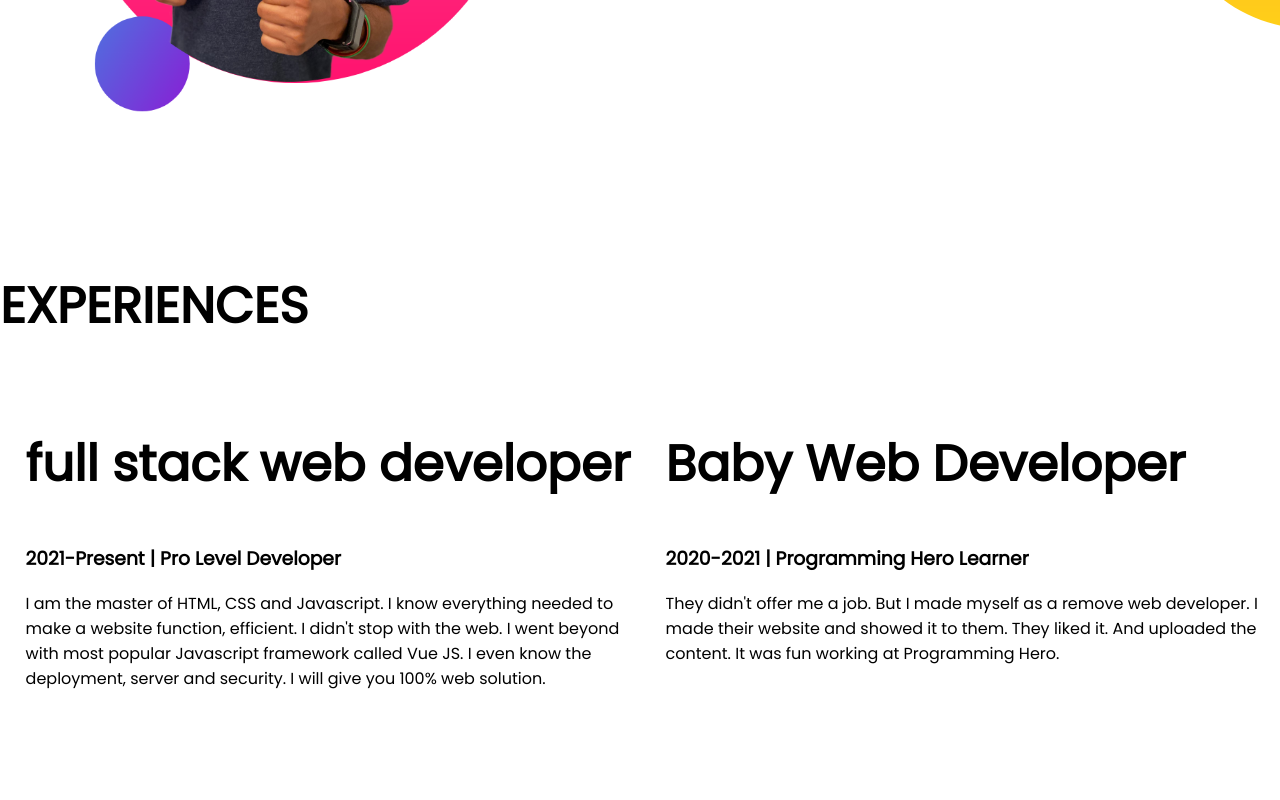
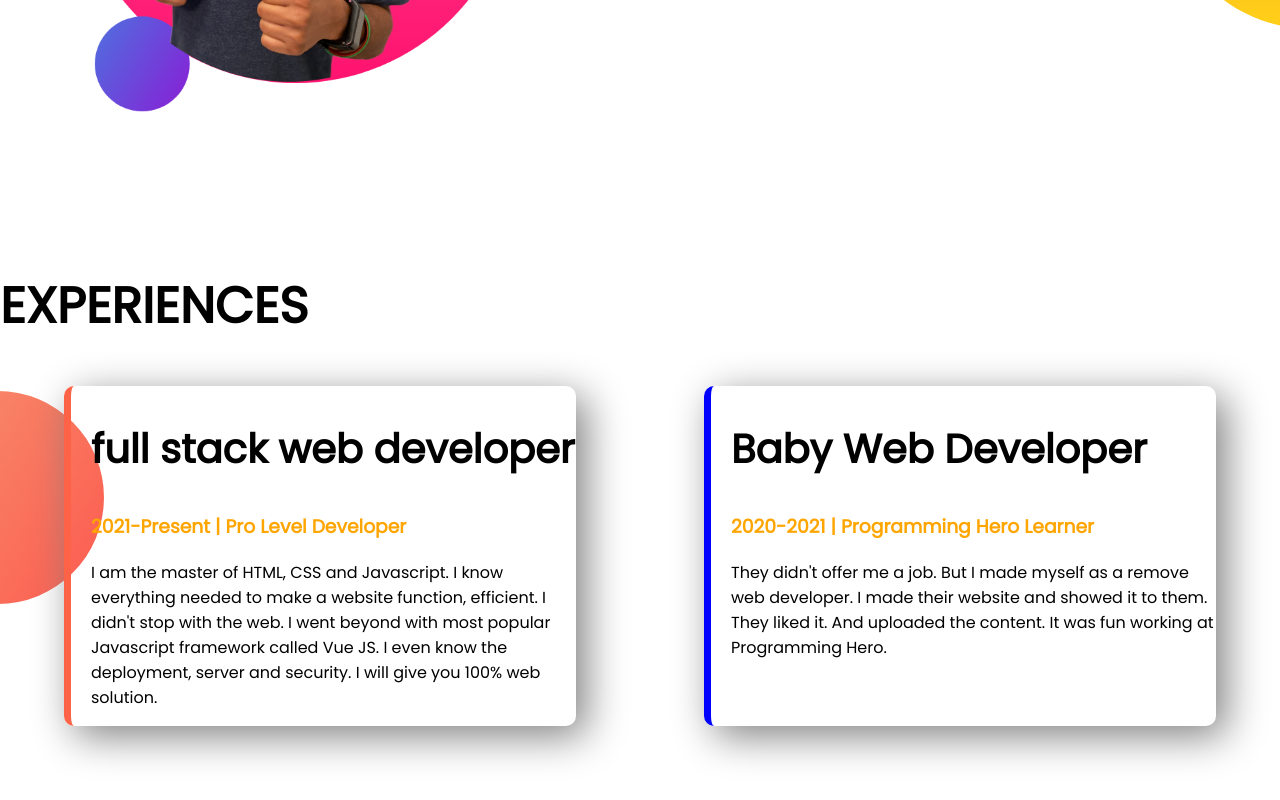
Before and after one commit to shuvo90901/developer-portfolio, a plain HTML site: page index.html in a window 1280 px wide. Shown: the part 1005-1805 px from the top of the page. Drawn offline with Linux system fonts and the light colour scheme.

Commit message:
color added

```diff
--- a/index.html
+++ b/index.html
@@ -16,7 +16,7 @@
     <section class="top-banner flexible-container">
         <div class="half-width">
             <h1>welcome to</h1>
-            <h1><span class="orang-color">king shuvo</span> world!</h1>
+            <h1><span class="orange-color">king shuvo</span> world!</h1>
             <h3>Build Climber and Train Stopper</h3>
             <p>You might saw me jumping, climbing buildings, and stopping trains. But nobody pays me a dime for that
                 work.
@@ -41,19 +41,19 @@
             <a class="link-button" target="_blank" href="">DOWNLOAD RESUME</a>
         </div>
     </section>
-    <section experience-area>
+    <section class="experience-area">
         <h1>EXPERIENCES</h1>
         <div class="flexible-container">
-            <div class="half-width">
-                <h1>full stack web developer</h1>
-                <h3>2021-Present | Pro Level Developer</h3>
+            <div id="full-stack-developer" class="experience-item">
+                <h2>full stack web developer</h2>
+                <h3 class="orange-color">2021-Present | Pro Level Developer</h3>
                 <p>I am the master of HTML, CSS and Javascript. I know everything needed to make a website function,
                     efficient. I didn't stop with the web. I went beyond with most popular Javascript framework called
                     Vue JS. I even know the deployment, server and security. I will give you 100% web solution.</p>
             </div>
-            <div class="half-width">
-                <h1>Baby Web Developer</h1>
-                <h3>2020-2021 | Programming Hero Learner</h3>
+            <div id="baby-web-developer" class="experience-item">
+                <h2>Baby Web Developer</h2>
+                <h3 class="orange-color">2020-2021 | Programming Hero Learner</h3>
                 <p>They didn't offer me a job. But I made myself as a remove web developer. I made their website and
                     showed it to them. They liked it. And uploaded the content. It was fun working at Programming Hero.
                 </p>
--- a/style.css
+++ b/style.css
@@ -7,7 +7,11 @@
     font-size: 50px;
 }
 
-.orang-color {
+h2 {
+    font-size: 40px;
+}
+
+.orange-color {
     color: orange;
 }
 
@@ -45,3 +49,26 @@
     background-repeat: no-repeat;
     background-position: right;
 }
+
+.experience-item {
+    width: 40%;
+    margin-left: 5%;
+    margin-right: 5%;
+    padding-left: 20px;
+    border-radius: 10px;
+    box-shadow: 10px 10px 40px gray;
+}
+
+.experience-area {
+    background-image: url(images/exp-bg.png);
+    background-repeat: no-repeat;
+    background-position: left;
+}
+
+#full-stack-developer {
+    border-left: 7px solid tomato;
+}
+
+#baby-web-developer {
+    border-left: 7px solid blue;
+}
```
